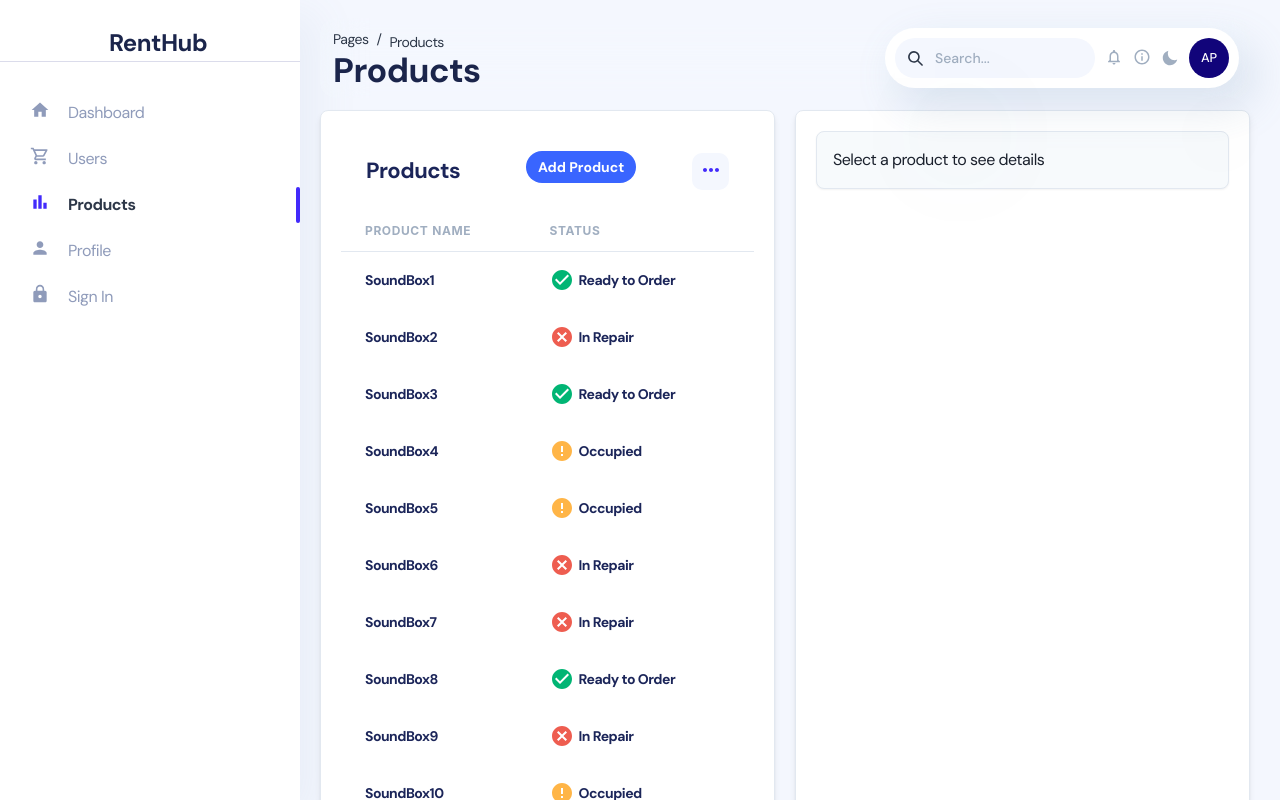
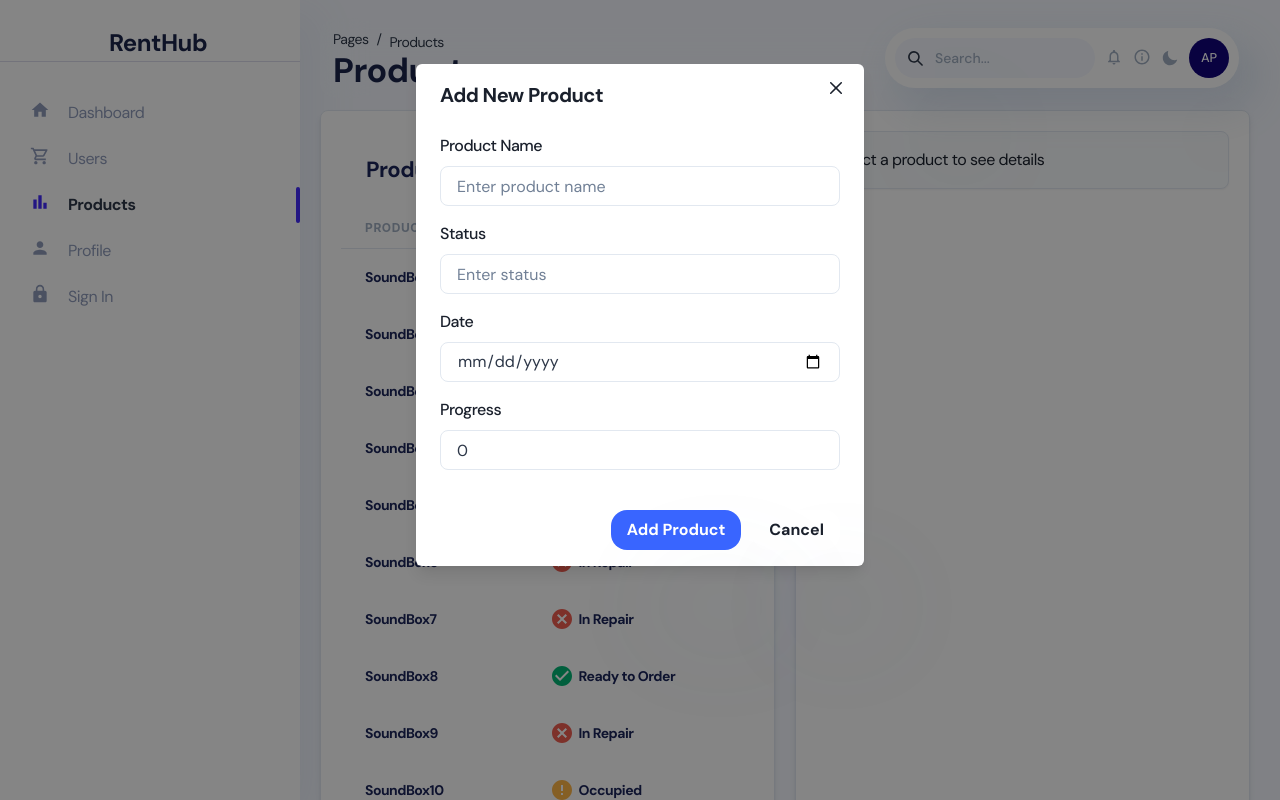
Before and after one commit to RabindraGhimire/DashboardSW7, a React (Create React App) app: page /admin/data-tables in a window 1280 px wide. Both pictures are taken after a click on the button "Add Product". Shown: the top 800 px of the page. Built offline with nearby package versions, Linux system fonts and the light colour scheme.

Commit message:
Added a buttom to add product in product page with add functionality

```diff
--- a/src/views/admin/dataTables/components/DevelopmentTable.tsx
+++ b/src/views/admin/dataTables/components/DevelopmentTable.tsx
@@ -1,5 +1,7 @@
 import {
-	Box, Flex, Icon, Table, Tbody, Td, Text, Th, Thead, Tr, useColorModeValue, Button
+	Box, Flex, Icon, Table, Tbody, Td, Text, Th, Thead, Tr, useColorModeValue, Button,
+	Modal, ModalOverlay, ModalContent, ModalHeader, ModalCloseButton, ModalBody, ModalFooter,
+	Input, FormControl, FormLabel, useDisclosure
 } from '@chakra-ui/react';
 import {
 	createColumnHelper, flexRender, getCoreRowModel, getSortedRowModel, SortingState, useReactTable
@@ -21,10 +23,23 @@ const columnHelper = createColumnHelper<RowObj>();
 
 export default function ComplexTable(props: { tableData: RowObj[], onProductClick: (product: RowObj) => void }) {
 	const { tableData, onProductClick } = props;
+	const [data, setData] = React.useState<RowObj[]>(tableData);  // Local state to store data
 	const [sorting, setSorting] = React.useState<SortingState>([]);
 	const textColor = useColorModeValue('secondaryGray.900', 'white');
 	const iconColor = useColorModeValue('secondaryGray.500', 'white');
 	const borderColor = useColorModeValue('gray.200', 'whiteAlpha.100');
+
+	// Modal control for Add Product
+	const { isOpen, onOpen, onClose } = useDisclosure();
+	const [newProduct, setNewProduct] = React.useState<RowObj>({ name: '', status: '', date: '', progress: 0 });
+
+	const handleAddProduct = () => {
+		// Add new product to the data
+		setData([...data, newProduct]);
+		onClose(); // Close the modal
+		setNewProduct({ name: '', status: '', date: '', progress: 0 }); // Reset the form
+	};
+
 	const columns = [
 		columnHelper.accessor('name', {
 			id: 'name',
@@ -73,8 +88,9 @@ export default function ComplexTable(props: { tableData: RowObj[], onProductClic
 			)
 		})
 	];
+
 	const table = useReactTable({
-		data: tableData,
+		data,
 		columns,
 		state: { sorting },
 		onSortingChange: setSorting,
@@ -89,18 +105,11 @@ export default function ComplexTable(props: { tableData: RowObj[], onProductClic
 				<Text color={textColor} fontSize='22px' fontWeight='700' lineHeight='100%'>
 					Products
 				</Text>
-				<Flex px='25px' mb="8px" justifyContent='space-between' align='center'>
-				{/* <Text color={textColor} fontSize='22px' fontWeight='700' lineHeight='100%'>
-					Products
-				</Text> */}
-				<Button colorScheme="blue" size="sm" ml="10px" onClick={() => console.log("Add Product clicked")}>
+				<Button colorScheme="blue" size="sm" onClick={onOpen}>
 					Add Product
 				</Button>
-			</Flex>
 				<Menu />
 			</Flex>
-			{/* Add Button next to the Products heading inside the main table area */}
-
 			<Box>
 				<Table variant='simple' color='gray.500' mb='24px' mt="12px">
 					<Thead>
@@ -140,6 +149,58 @@ export default function ComplexTable(props: { tableData: RowObj[], onProductClic
 					</Tbody>
 				</Table>
 			</Box>
+
+			{/* Add Product Modal */}
+			<Modal isOpen={isOpen} onClose={onClose}>
+				<ModalOverlay />
+				<ModalContent>
+					<ModalHeader>Add New Product</ModalHeader>
+					<ModalCloseButton />
+					<ModalBody>
+						<FormControl mb={4}>
+							<FormLabel>Product Name</FormLabel>
+							<Input
+								value={newProduct.name}
+								onChange={(e) => setNewProduct({ ...newProduct, name: e.target.value })}
+								placeholder="Enter product name"
+							/>
+						</FormControl>
+						<FormControl mb={4}>
+							<FormLabel>Status</FormLabel>
+							<Input
+								value={newProduct.status}
+								onChange={(e) => setNewProduct({ ...newProduct, status: e.target.value })}
+								placeholder="Enter status"
+							/>
+						</FormControl>
+						<FormControl mb={4}>
+							<FormLabel>Date</FormLabel>
+							<Input
+								type="date"
+								value={newProduct.date}
+								onChange={(e) => setNewProduct({ ...newProduct, date: e.target.value })}
+							/>
+						</FormControl>
+						<FormControl mb={4}>
+							<FormLabel>Progress</FormLabel>
+							<Input
+								type="number"
+								value={newProduct.progress}
+								onChange={(e) => setNewProduct({ ...newProduct, progress: parseInt(e.target.value) })}
+								placeholder="Enter progress"
+							/>
+						</FormControl>
+					</ModalBody>
+					<ModalFooter>
+						<Button colorScheme="blue" onClick={handleAddProduct}>
+							Add Product
+						</Button>
+						<Button variant="ghost" onClick={onClose} ml={3}>
+							Cancel
+						</Button>
+					</ModalFooter>
+				</ModalContent>
+			</Modal>
 		</Card>
 	);
 }
```
